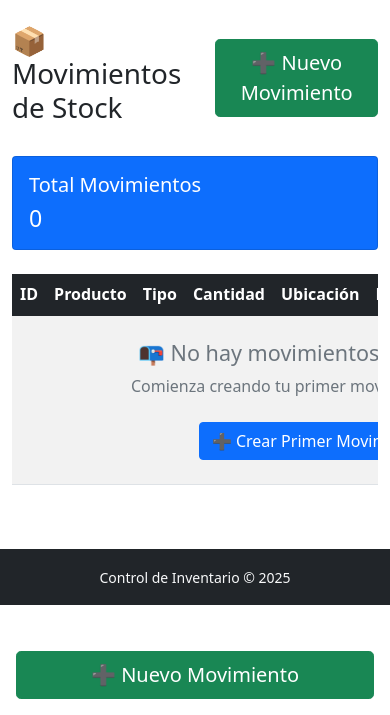
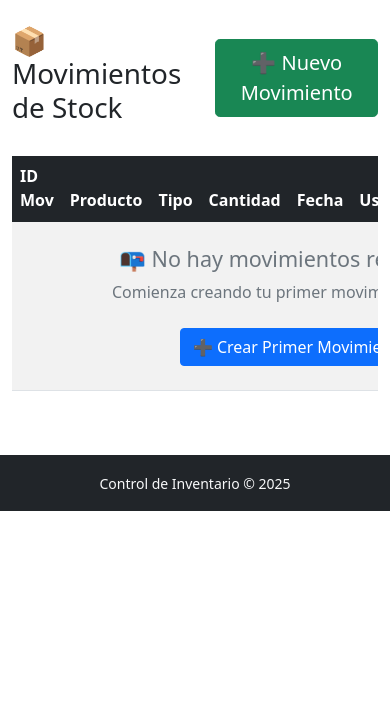
Before and after one commit to lhuancaa-hash/Nuestro_proyecto, a Django app: page /movimientos/ in a window 390 px wide. Shown: the part 129-844 px from the top of the page. Run offline with Django 5.2, Linux system fonts and the light colour scheme; data that the repository does not hold is empty.

Commit message:
Add files via upload

```diff
--- a/proygrupo/appTienda/templates/listar_modstock.html
+++ b/proygrupo/appTienda/templates/listar_modstock.html
@@ -10,72 +10,63 @@
     </a>
 </div>
 
-<div class="row mb-4">
-    <div class="col-md-3">
-        <div class="card text-white bg-primary">
-            <div class="card-body">
-                <h5 class="card-title">Total Movimientos</h5>
-                <h3 class="card-text">{{ movimientos.count }}</h3>
-            </div>
-        </div>
-    </div>
-
-</div>
 
 <div class="table-responsive">
     <table class="table table-striped table-hover">
         <thead class="table-dark">
             <tr>
-                <th>ID</th>
+                <th>ID Mov</th>
                 <th>Producto</th>
                 <th>Tipo</th>
                 <th>Cantidad</th>
-                <th>Ubicación</th>
                 <th>Fecha</th>
-                <th>Descripción</th>
+                <th>Usuario</th>
+                <th>Motivo</th>
                 <th>Acciones</th>
             </tr>
         </thead>
         <tbody>
             {% for movimiento in movimientos %}
             <tr>
+                <td><strong>#{{ movimiento.id_mov }}</strong></td>
+                <td>{{ movimiento.id_prod.nombre }}</td>
                 <td>
-                    <strong>#{{ movimiento.id }}</strong>
-                </td>
-                <td>{{ movimiento.producto.nombre }}</td>
-                <td>
-                    <span class="badge {% if movimiento.tipo == 'ENTRADA' %}bg-success{% else %}bg-danger{% endif %}">
-                        {% if movimiento.tipo == 'ENTRADA' %}
-                            📥 {{ movimiento.get_tipo_display }}
+                    <span class="badge {% if movimiento.tipo == 'E' %}bg-success{% else %}bg-danger{% endif %}">
+                        {% if movimiento.tipo == 'E' %}
+                            {{ movimiento.get_tipo_display }}
                         {% else %}
-                            📤 {{ movimiento.get_tipo_display }}
+                            {{ movimiento.get_tipo_display }}
                         {% endif %}
                     </span>
                 </td>
                 <td>
                     <span class="fw-bold">{{ movimiento.cantidad }}</span> unidades
                 </td>
-                <td>
-                    <span class="badge bg-secondary">📍 {{ movimiento.ubicacion }}</span>
-                </td>
                 <td>{{ movimiento.fecha|date:"d/m/Y H:i" }}</td>
                 <td>
-                    {% if movimiento.descripcion %}
-                        {{ movimiento.descripcion|truncatewords:8 }}
+                    {% if movimiento.usuario %}
+                        <span class="badge bg-dark">👤 {{ movimiento.usuario }}</span>
                     {% else %}
-                        <span class="text-muted">Sin descripción</span>
+                        <span class="text-muted">Sin usuario</span>
+                    {% endif %}
+                </td>
+                <td>
+                    {% if movimiento.motivo %}
+                        {{ movimiento.motivo|truncatewords:8 }}
+                    {% else %}
+                        <span class="text-muted">Sin motivo</span>
                     {% endif %}
                 </td>
                 <td class="table-actions">
                     <div class="btn-group" role="group">
-                        <a href="{% url 'modificar_movimiento' movimiento.id %}"
+                        <a href="{% url 'modificar_movimiento' movimiento.id_mov %}"
                            class="btn btn-warning btn-sm">
                             ✏️ Modificar
                         </a>
                         <button type="button" class="btn btn-danger btn-sm"
                                 data-bs-toggle="modal"
                                 data-bs-target="#eliminarModal"
-                                onclick="configurarEliminacion('{% url 'eliminar_movimiento' movimiento.id %}')">
+                                onclick="configurarEliminacion('{% url 'eliminar_movimiento' movimiento.id_mov %}')">
                             🗑️ Eliminar
                         </button>
                     </div>
@@ -98,11 +89,4 @@
     </table>
 </div>
 
-<div class="d-lg-none fixed-bottom p-3">
-    <div class="d-grid">
-        <a href="{% url 'crear_movimiento' %}" class="btn btn-success btn-lg">
-            ➕ Nuevo Movimiento
-        </a>
-    </div>
-</div>
 {% endblock %}
--- a/proygrupo/appTienda/views.py
+++ b/proygrupo/appTienda/views.py
@@ -3,7 +3,7 @@ from .models import MovimientoStock
 from .forms import MovimientoStockForm
 
 def listar_movimientos(request):
-    movimientos = MovimientoStock.objects.all().order_by('id')
+    movimientos = MovimientoStock.objects.all().order_by('id_mov')
     return render(request, 'listar_modstock.html', {'movimientos': movimientos})
 
 def crear_movimiento(request):
@@ -17,7 +17,7 @@ def crear_movimiento(request):
     return render(request, 'formulario_modstock.html', {'form': form, 'titulo': 'Crear Movimiento'})
 
 def modificar_movimiento(request, id):
-    movimiento = get_object_or_404(MovimientoStock, id=id)
+    movimiento = get_object_or_404(MovimientoStock, id_mov=id)
     if request.method == 'POST':
         form = MovimientoStockForm(request.POST, instance=movimiento)
         if form.is_valid():
@@ -28,7 +28,7 @@ def modificar_movimiento(request, id):
     return render(request, 'modificar_modstock.html', {'form': form, 'movimiento': movimiento})
 
 def eliminar_movimiento(request, id):
-    movimiento = get_object_or_404(MovimientoStock, id=id)
+    movimiento = get_object_or_404(MovimientoStock, id_mov=id)
     if request.method == 'POST':
         movimiento.delete()
         return redirect('listar_movimientos')
--- a/proygrupo/proygrupo/settings.py
+++ b/proygrupo/proygrupo/settings.py
@@ -78,7 +78,7 @@ DATABASES = {
         'ENGINE': 'django.db.backends.mysql',
         'NAME': 'controlinventario',
         'USER': 'root',
-        'PASSWORD': '212121',
+        'PASSWORD': '123456',
         'HOST': 'localhost',
         'PORT': '3306',
     }
@@ -107,7 +107,7 @@ AUTH_PASSWORD_VALIDATORS = [
 # Internationalization
 # https://docs.djangoproject.com/en/5.2/topics/i18n/
 
-LANGUAGE_CODE = 'es-es'
+LANGUAGE_CODE = 'en-us'
 
 TIME_ZONE = 'UTC'
 
--- a/proygrupo/proygrupo/urls.py
+++ b/proygrupo/proygrupo/urls.py
@@ -15,8 +15,9 @@ Including another URLconf
     2. Add a URL to urlpatterns:  path('blog/', include('blog.urls'))
 """
 from django.contrib import admin
+from django.urls import path
+from django.contrib import admin
 from django.urls import path, include
-
 
 urlpatterns = [
     path('admin/', admin.site.urls),
```
Also changed, not shown: proygrupo/appTienda/forms.py (+7 -7 lines), proygrupo/appTienda/models.py (+43 -17 lines), proygrupo/appTienda/templates/formulario_modstock.html (+13 -12 lines), proygrupo/appTienda/templates/modificar_modstock.html (+13 -13 lines), proygrupo/appTienda/migrations/0002_proveedor_remove_producto_descripcion_and_more.py (added).
